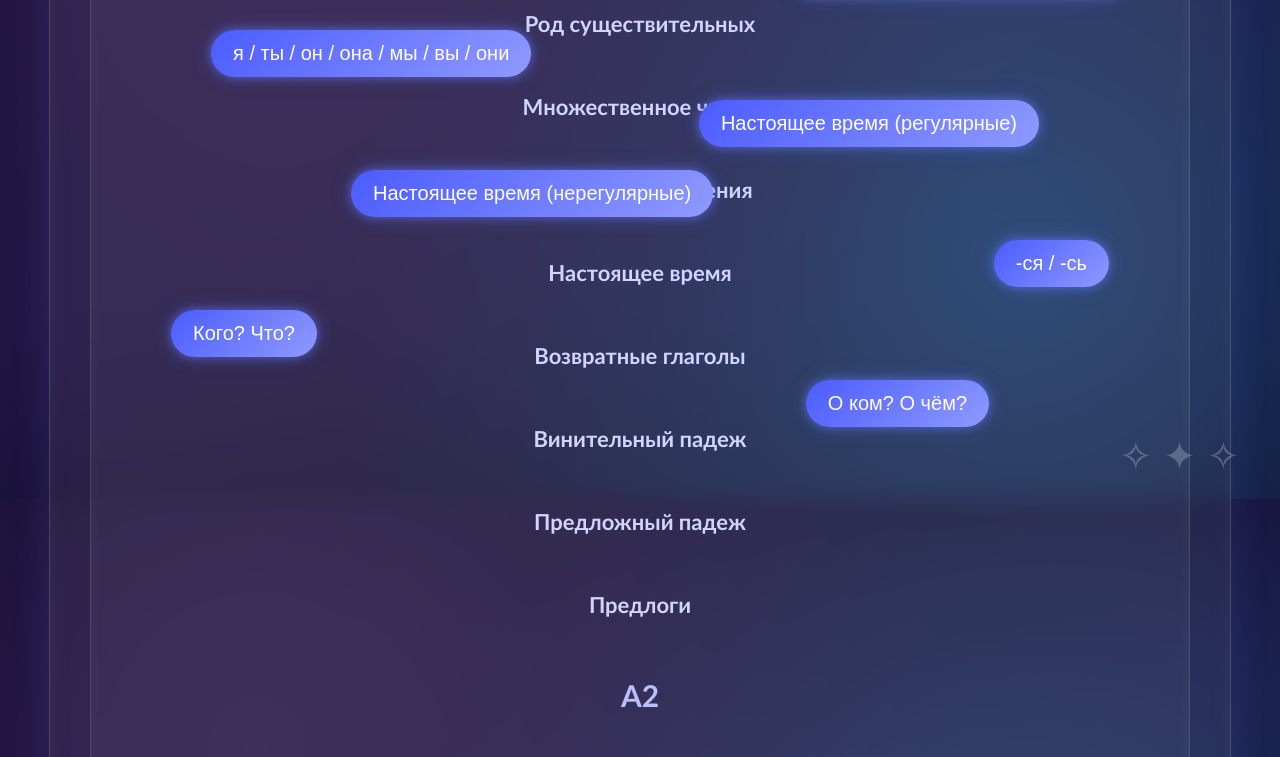
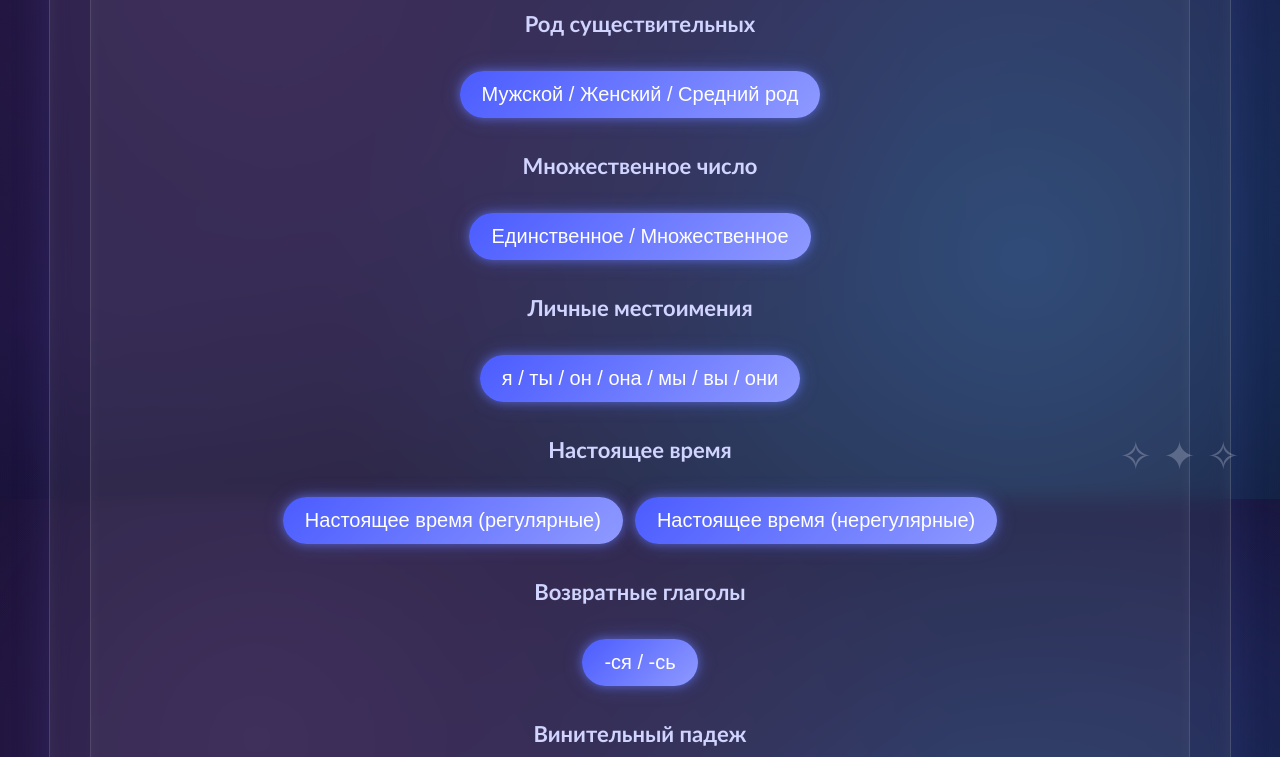
Before and after one commit to ellencheck/Russian-Grammar-Trainer, a plain HTML site: page index.html in a window 1280 px wide. Shown: the part 301-1058 px from the top of the page. Drawn offline with Linux system fonts and the light colour scheme.

Commit message:
Update style.css

```diff
--- a/style.css
+++ b/style.css
@@ -381,71 +381,3 @@ font-size:18px;
 #nextBtn{
 display:none;
 }
-/* ===== РАЗБРОС КНОПОК ТЕМ ===== */
-
-.menu{
-position:relative;
-min-height:300px;
-}
-
-/* сами кнопки тем */
-
-.menu button{
-position:absolute;
-}
-
-/* первая тема */
-
-.menu button:nth-of-type(1){
-top:20px;
-left:40px;
-}
-
-/* вторая тема */
-
-.menu button:nth-of-type(2){
-top:90px;
-right:60px;
-}
-
-/* третья тема */
-
-.menu button:nth-of-type(3){
-top:170px;
-left:120px;
-}
-
-/* четвертая */
-
-.menu button:nth-of-type(4){
-top:240px;
-right:150px;
-}
-
-/* пятая */
-
-.menu button:nth-of-type(5){
-top:310px;
-left:260px;
-}
-
-/* шестая */
-
-.menu button:nth-of-type(6){
-top:380px;
-right:80px;
-}
-
-/* седьмая */
-
-.menu button:nth-of-type(7){
-top:450px;
-left:80px;
-}
-
-/* восьмая */
-
-.menu button:nth-of-type(8){
-top:520px;
-right:200px;
-}
```
